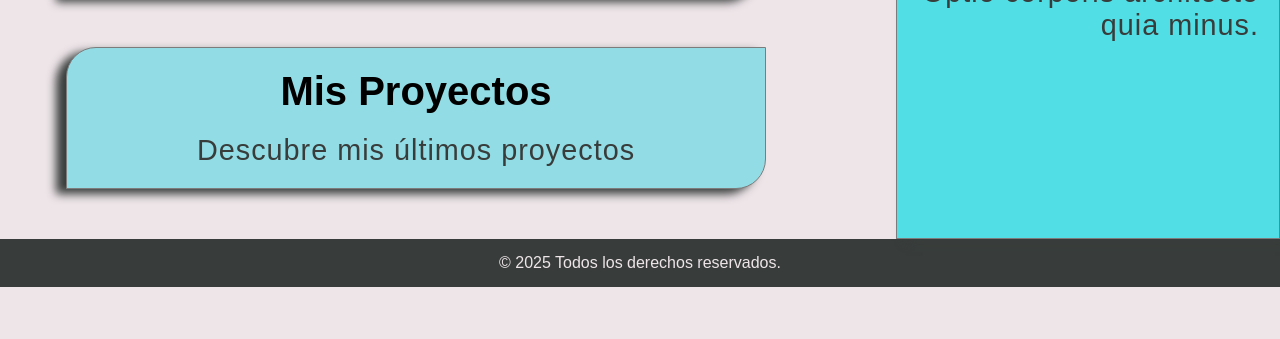
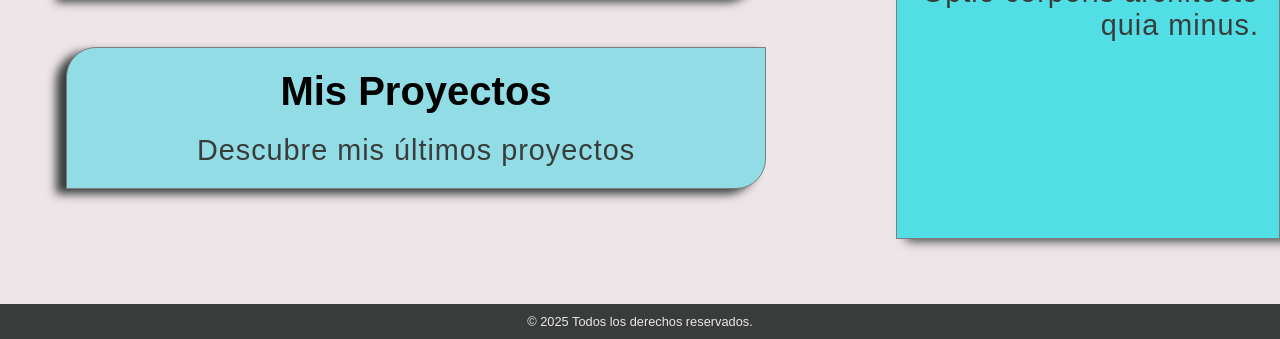
Before and after one commit to MatiCasiba/desafio-12-responsive, a website built with Vite: page src/pages/ejercicio-a/ejercicio-a.html in a window 1280 px wide. Shown: the part 678-1017 px from the top of the page. Before the commit the page ends 965 px from the top, so only its background shows below. Built offline with nearby package versions, Linux system fonts and the light colour scheme.

Commit message:
Ajustando el footer del ejercico A/ Correción en el readme sobre las variables colores del ejercicio A

```diff
--- a/src/css/style-a.css
+++ b/src/css/style-a.css
@@ -141,10 +141,12 @@ nav ul li a{
 
 /* FOOTER */
 footer {
+    font-size: 0.8rem;
     text-align: center;
     background: var(--color1);
     color: var(--color2);
-    padding: 15px;
+    padding: 10px;
+    margin-top: 65px;
 }
 
 
```
Also changed, not shown: README.md.
